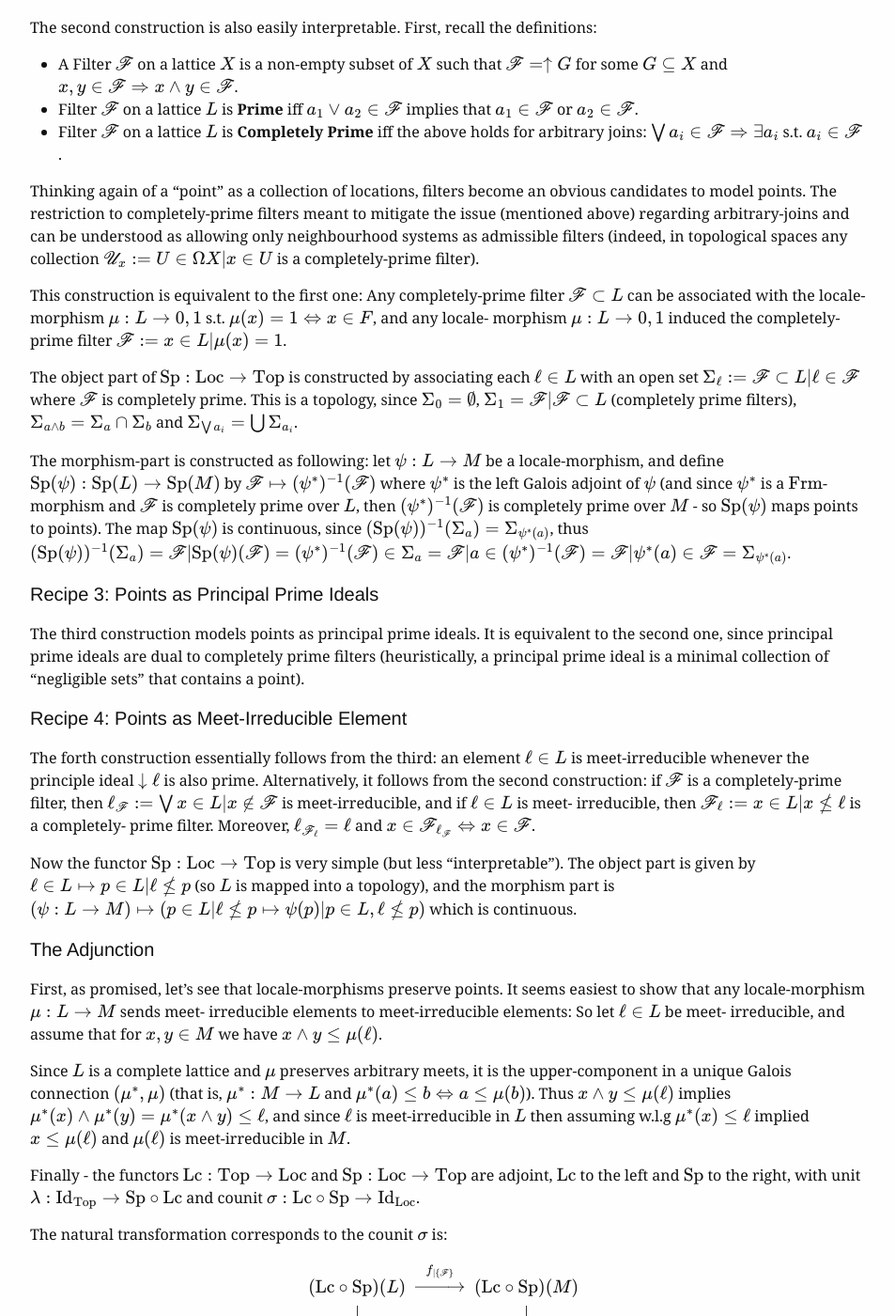
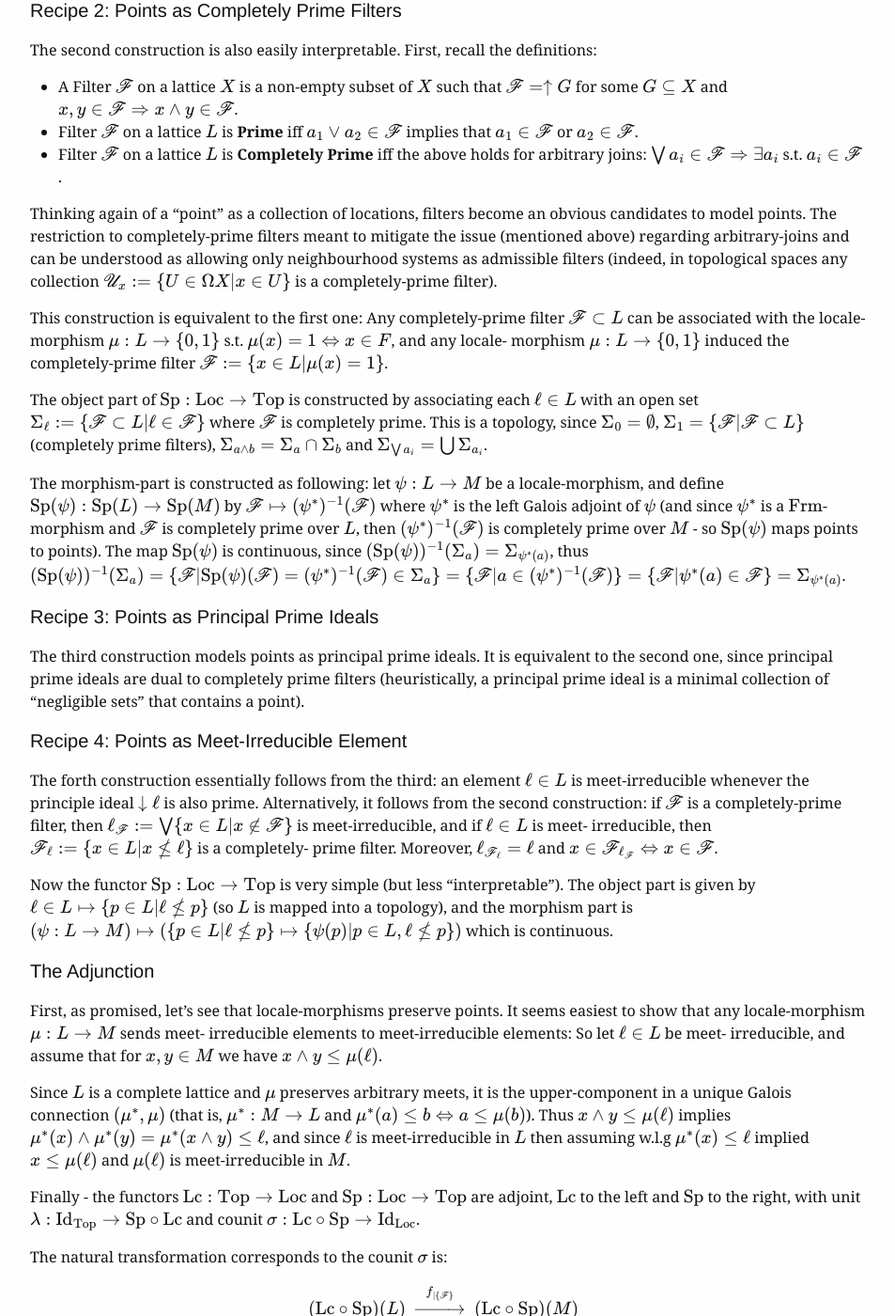
Before and after one commit to omersha/omersha.github.io, a Jekyll site: the page built from _posts/2015-12-15-pointless-topology-via-abstract-nonsense.md, in a window 1280 px wide and 1400 px high, scrolled down 6642 px. Shown: the whole window at 94% size, without its empty margins (163-1116 px from the left). Built offline with Jekyll 4.4.1, drawn with Linux system fonts in a browser that asks for light colours; formulas are drawn with MathJax 3; some of the changed text lies outside the part shown.

Commit message:
Issue with sets-notation

```diff
--- a/_posts/2015-12-15-pointless-topology-via-abstract-nonsense.md
+++ b/_posts/2015-12-15-pointless-topology-via-abstract-nonsense.md
@@ -225,7 +225,7 @@
 to be **complete**. An easy fact with deep consequences, is that lattices are
 algebraic structures. So if we're given a poset with infimums and supremum, we
 may replace the partial-order with 2 binary operations, and lose no information
-($x=\land\{x,y\}\Leftrightarrow x\le y\Leftrightarrow y=\lor\{x,y\}$). The
+($x=\land\\{x,y\\}\Leftrightarrow x\le y\Leftrightarrow y=\lor\\{x,y\\}$). The
 deepness is due to the analogy between lattices and Cartesian-closed categories,
 and it has much to do with Stone duality.
 
@@ -315,7 +315,7 @@
 a Frame or a Locale is equivalent to being a cHa. **(B)** A morphism may
 preserve arbitrary joins, but not arbitrary meets (and vice versa). I won't
 prove it here, but just hint that given a frame, we can define implications by
-$a\rightarrow b := \lor\{c:c\land a\le b\}$, and that actually stronger
+$a\rightarrow b := \lor\\{c:c\land a\le b\\}$, and that actually stronger
 statements hold (e.g. a lattice is a frame if and only if it is cHa). Also, note
 that the categories $\mathrm{Frm}$ and $\mathrm{Loc}$ are dual.
 
@@ -358,7 +358,7 @@
 
 Localification of a topological space is an abstraction, and it leads to
 information loss: many different topological spaces may induce the same locale
-(easy example: any set equipped with the trivial topology $\{X,\emptyset\}$
+(easy example: any set equipped with the trivial topology $\\{X,\emptyset\\}$
 induces the same locale. So it's impossible in general to restore the original
 points of the space from a locale).
 
@@ -377,15 +377,15 @@
 
 #### Recipe 1: Points as Frame Morphisms
 Given a space $(X,\Omega X)$, there is a natural one-one correspondence between
-points $x_0\in X$ and functions $f_{x_0}:\{0\}\rightarrow X$ given by $0\mapsto
-x_0$. The set $\{0\}$ has a unique topology (the trivial one,
-$\{\{0\},\emptyset\}$), thus we have a canonical $\mathrm{Frm}$-morphism
-$f_{x_0}^{-1}:\Omega X\rightarrow\Omega\{0\}$.
+points $x_0\in X$ and functions $f_{x_0}:\\{0\\}\rightarrow X$ given by $0\mapsto
+x_0$. The set $\\{0\\}$ has a unique topology (the trivial one,
+$\\{\\{0\\},\emptyset\\}$), thus we have a canonical $\mathrm{Frm}$-morphism
+$f_{x_0}^{-1}:\Omega X\rightarrow\Omega\\{0\\}$.
 
 The construction is easily interpretable: Since the elements of $L$ are meant to
 model "locations", then a point can be naturally thought of in terms of all the
 locations containing it. So a point can be identified with a characteristic
-function $\mu:L\mapsto\{0,1\}$ that preserve arbitrary meets and finite joins
+function $\mu:L\mapsto\\{0,1\\}$ that preserve arbitrary meets and finite joins
 (finite, since an arbitrary join of non-neighborhoods may be a neighborhood),
 i.e., $\mu$ is a $\mathrm{Loc}$-morphism. It's dual is exactly the
 $\mathrm{Frm}$-morphism constructed above.
@@ -393,7 +393,7 @@
 To specify $\mathrm{Sp}:\mathrm{Loc}\rightarrow\mathrm{Top}$, we need to
 functorially map $L$ to open sets defined over those points. The object part is
 constructed by associating each $\ell\in L$ with an open set
-$\phi(\ell):=\{\mu\in\mathrm{Sp}(L) | \mu(\ell)=1\}$ (it's not hard to show that
+$\phi(\ell):=\\{\mu\in\mathrm{Sp}(L) | \mu(\ell)=1\\}$ (it's not hard to show that
 this is indeed a topology - and it should be intuitively clear by the above
 interpretation regarding points).
 
@@ -404,8 +404,8 @@
 map points by composing them with the $\mathrm{Frm}$-morphism
 $\mu^\mathrm{op}:M\rightarrow L$, so $f\_\mu(x):=x\circ\mu^\mathrm{op}$. This
 definition "compiles": any $x\in\mathrm{Sp}(L)$ is a $\mathrm{Frm}$-morphism
-$L\rightarrow\{0,1\}$, so $x\circ\mu^\mathrm{op}$ is a $\mathrm{Frm}$-morphism
-$M\rightarrow\{0,1\}$, which means
+$L\rightarrow\\{0,1\\}$, so $x\circ\mu^\mathrm{op}$ is a $\mathrm{Frm}$-morphism
+$M\rightarrow\\{0,1\\}$, which means
 $f\_\mu(x)=x\circ\mu^\mathrm{op}\in\mathrm{Sp}(M)$.
 
 
@@ -426,20 +426,20 @@
 obvious candidates to model points. The restriction to completely-prime filters
 meant to mitigate the issue (mentioned above) regarding arbitrary-joins and can
 be understood as allowing only neighbourhood systems as admissible filters
-(indeed, in topological spaces any collection $\mathscr{U}\_x:=\{U\in\Omega X |
-x\in U\}$ is a completely-prime filter).
+(indeed, in topological spaces any collection $\mathscr{U}\_x:=\\{U\in\Omega X |
+x\in U\\}$ is a completely-prime filter).
 
 This construction is equivalent to the first one: Any completely-prime filter
 $\mathscr{F}\subset L$ can be associated with the locale-morphism
-$\mu:L\rightarrow\{0,1\}$ s.t. $\mu(x)=1\Leftrightarrow x\in F$, and any locale-
-morphism $\mu:L\rightarrow\{0,1\}$ induced the completely-prime filter
-$\mathscr{F}:=\{x\in L | \mu(x)=1\}$.
+$\mu:L\rightarrow\\{0,1\\}$ s.t. $\mu(x)=1\Leftrightarrow x\in F$, and any locale-
+morphism $\mu:L\rightarrow\\{0,1\\}$ induced the completely-prime filter
+$\mathscr{F}:=\\{x\in L | \mu(x)=1\\}$.
 
 The object part of $\mathrm{Sp}:\mathrm{Loc}\rightarrow\mathrm{Top}$ is
 constructed by associating each $\ell\in L$ with an open set
-$\Sigma\_\ell:=\{\mathscr{F}\subset L | \ell\in\mathscr{F}\}$ where $\mathscr{F}$
+$\Sigma\_\ell:=\\{\mathscr{F}\subset L | \ell\in\mathscr{F}\\}$ where $\mathscr{F}$
 is completely prime. This is a topology, since $\Sigma_0=\emptyset$,
-$\Sigma_1=\{\mathscr{F} | \mathscr{F}\subset L\}$ (completely prime filters),
+$\Sigma_1=\\{\mathscr{F} | \mathscr{F}\subset L\\}$ (completely prime filters),
 $\Sigma\_{a\land b}=\Sigma_a\cap\Sigma_b$ and
 $\Sigma\_{\bigvee{a_i}}=\bigcup\Sigma\_{a_i}$.
 
@@ -451,7 +451,7 @@
 $\mathscr{F}$ is completely prime over $L$, then $(\psi^\*)^{-1}(\mathscr{F})$ is
 completely prime over $M$ - so $\mathrm{Sp}(\psi)$ maps points to points). The
 map $\mathrm{Sp}(\psi)$ is continuous, since
-$(\mathrm{Sp}(\psi))^{-1}(\Sigma\_a)=\Sigma\_{\psi^\*(a)}$, thus $(\mathrm{Sp}(\psi))^{-1}(\Sigma\_a)=\{\mathscr{F} | \mathrm{Sp}(\psi)(\mathscr{F})=(\psi^\*)^{-1}(\mathscr{F})\in\Sigma\_a\}=\{\mathscr{F}|a\in(\psi^\*)^{-1}(\mathscr{F})\}=\{\mathscr{F}|\psi^\*(a)\in\mathscr{F}\}=\Sigma\_{\psi^\*(a)}$.
+$(\mathrm{Sp}(\psi))^{-1}(\Sigma\_a)=\Sigma\_{\psi^\*(a)}$, thus $(\mathrm{Sp}(\psi))^{-1}(\Sigma\_a)=\\{\mathscr{F} | \mathrm{Sp}(\psi)(\mathscr{F})=(\psi^\*)^{-1}(\mathscr{F})\in\Sigma\_a\\}=\\{\mathscr{F}|a\in(\psi^\*)^{-1}(\mathscr{F})\\}=\\{\mathscr{F}|\psi^\*(a)\in\mathscr{F}\\}=\Sigma\_{\psi^\*(a)}$.
 
 
 #### Recipe 3: Points as Principal Prime Ideals
@@ -465,17 +465,17 @@
 The forth construction essentially follows from the third: an element $\ell\in
 L$ is meet-irreducible whenever the principle ideal $\downarrow\ell$ is also
 prime. Alternatively, it follows from the second construction: if $\mathscr{F}$
-is a completely-prime filter, then $\ell\_\mathscr{F}:=\bigvee\{x\in L | x
-\not\in \mathscr{F}\}$ is meet-irreducible, and if $\ell\in L$ is meet-
-irreducible, then $\mathscr{F}\_\ell:=\{x\in L | x\not\le\ell\}$ is a completely-
+is a completely-prime filter, then $\ell\_\mathscr{F}:=\bigvee\\{x\in L | x
+\not\in \mathscr{F}\\}$ is meet-irreducible, and if $\ell\in L$ is meet-
+irreducible, then $\mathscr{F}\_\ell:=\\{x\in L | x\not\le\ell\\}$ is a completely-
 prime filter. Moreover, $\ell\_{\mathscr{F}\_\ell}=\ell$ and
 $x\in\mathscr{F}\_{\ell\_\mathscr{F}}\Leftrightarrow x\in\mathscr{F}$.
 
 Now the functor $\mathrm{Sp}:\mathrm{Loc}\rightarrow\mathrm{Top}$ is very simple
-(but less "interpretable"). The object part is given by $\ell\in L\mapsto\{p\in
-L | \ell\not\le p\}$ (so $L$ is mapped into a topology), and the morphism part
-is $(\psi:L\rightarrow M)\mapsto(\{p\in L | \ell\not\le p\}\mapsto\{\psi(p) |
-p\in L, \ell\not\le p\})$ which is continuous.
+(but less "interpretable"). The object part is given by $\ell\in L\mapsto\\{p\in
+L | \ell\not\le p\\}$ (so $L$ is mapped into a topology), and the morphism part
+is $(\psi:L\rightarrow M)\mapsto(\\{p\in L | \ell\not\le p\\}\mapsto\\{\psi(p) |
+p\in L, \ell\not\le p\\})$ which is continuous.
 
 #### The Adjunction
 First, as promised, let's see that locale-morphisms preserve points. It seems
@@ -508,7 +508,7 @@
 \end{CD}$$
 
 Where $L,M$ are locales, $f:L\rightarrow M$ is a locale-morphism,
-$f\_{|\{\mathscr{F}\}}$ is $f$ considered as a set-function restricted to
+$f\_{|\\{\mathscr{F}\\}}$ is $f$ considered as a set-function restricted to
 completely prime filters over $L$, and
 $\phi_L:L\rightarrow(\mathrm{Lc}\circ\mathrm{Sp})(L)$ is a
 $\mathrm{Frm}$-morphism defined as $\ell\mapsto\Sigma\_\ell$ (so
@@ -519,7 +519,7 @@
 the left Galois adjoint to $f$, maps continuously completely prime filters over
 $L$ to completely prime filters over $M$, so $((f^\*)^{-1})^{-1}=f^\*$ maps open-
 sets from $\Omega\mathrm{Sp}(M)$ to open sets from $\Omega\mathrm{Sp}(L)$, which
-makes a $\mathrm{Frm}$-morphism, thus $f\_{|\{\mathscr{F}\}}$ is a
+makes a $\mathrm{Frm}$-morphism, thus $f\_{|\\{\mathscr{F}\\}}$ is a
 $\mathrm{Loc}$-morphism.
 
 The natural transformation corresponds to the unit $\lambda$ can be constructed
@@ -537,7 +537,7 @@
 One way to proceed, is by looking for a stronger separation axiom (but as weak
 as possible), that allows restoring the points of a space from its topology.
 Turns out, this separation axiom is $T_D$: for each $x\in X$ there is an open
-$x\in U$ such that $U/\{x\}$ is open as well (note: $T_1\Rightarrow
+$x\in U$ such that $U/\\{x\\}$ is open as well (note: $T_1\Rightarrow
 T_D\Rightarrow T_0$).
 
 Indeed, for $T_D$ spaces, we have the following theorem (Thron): Let $X$ be a
```
